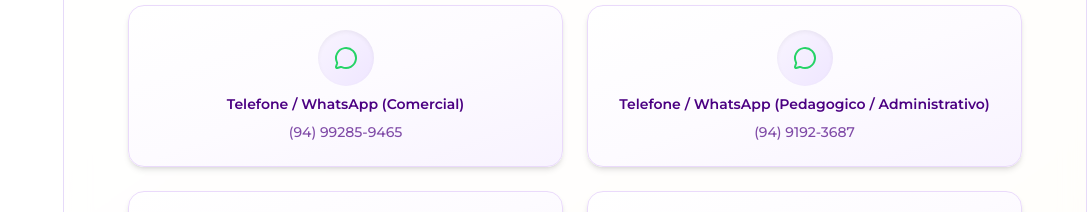
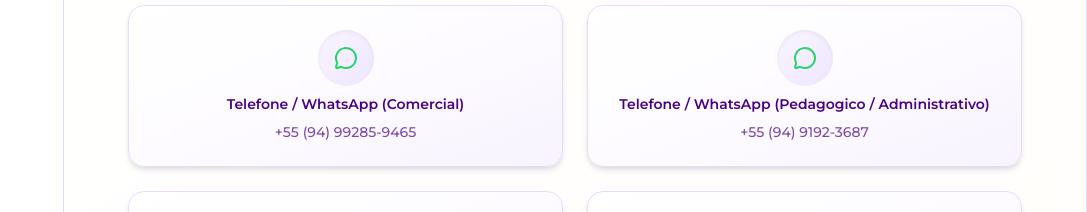
Before and after one commit to Peixotim/site-marabatec, a Next.js app: page / in a window 1280 px wide. Shown: the part 5240-5452 px from the top of the page, without its empty margins (193-1280 px from the left). Built offline with nearby package versions, Linux system fonts and the light colour scheme; no server answers.

Commit message:
Fix:Corrige os contatos

```diff
--- a/src/components/contact.tsx
+++ b/src/components/contact.tsx
@@ -1,7 +1,7 @@
 "use client";
 
 import { Card, CardHeader, CardTitle, CardContent } from "@/components/ui/card";
-import { Mail, Instagram, MapPin, MessageCircle } from "lucide-react";
+import { Mail, Instagram, MessageCircle } from "lucide-react";
 import { motion } from "framer-motion";
 
 export default function Contact() {
@@ -9,14 +9,14 @@ export default function Contact() {
     {
       icon: <MessageCircle className="w-6 h-6 text-[#25D366]" />,
       label: "Telefone / WhatsApp (Comercial)",
-      value: "(94) 99285-9465",
+      value: "+55 (94) 99285-9465",
       href: "https://wa.me/94992859465",
       shadowColor: "rgba(37,211,102,0.4)",
     },
     {
       icon: <MessageCircle className="w-6 h-6 text-[#25D366]" />,
       label: "Telefone / WhatsApp (Pedagogico / Administrativo)",
-      value: "(94) 9192-3687",
+      value: "+55 (94) 9192-3687",
       href: "https://wa.me/559491923687",
       shadowColor: "rgba(37,211,102,0.4)",
     },
```
